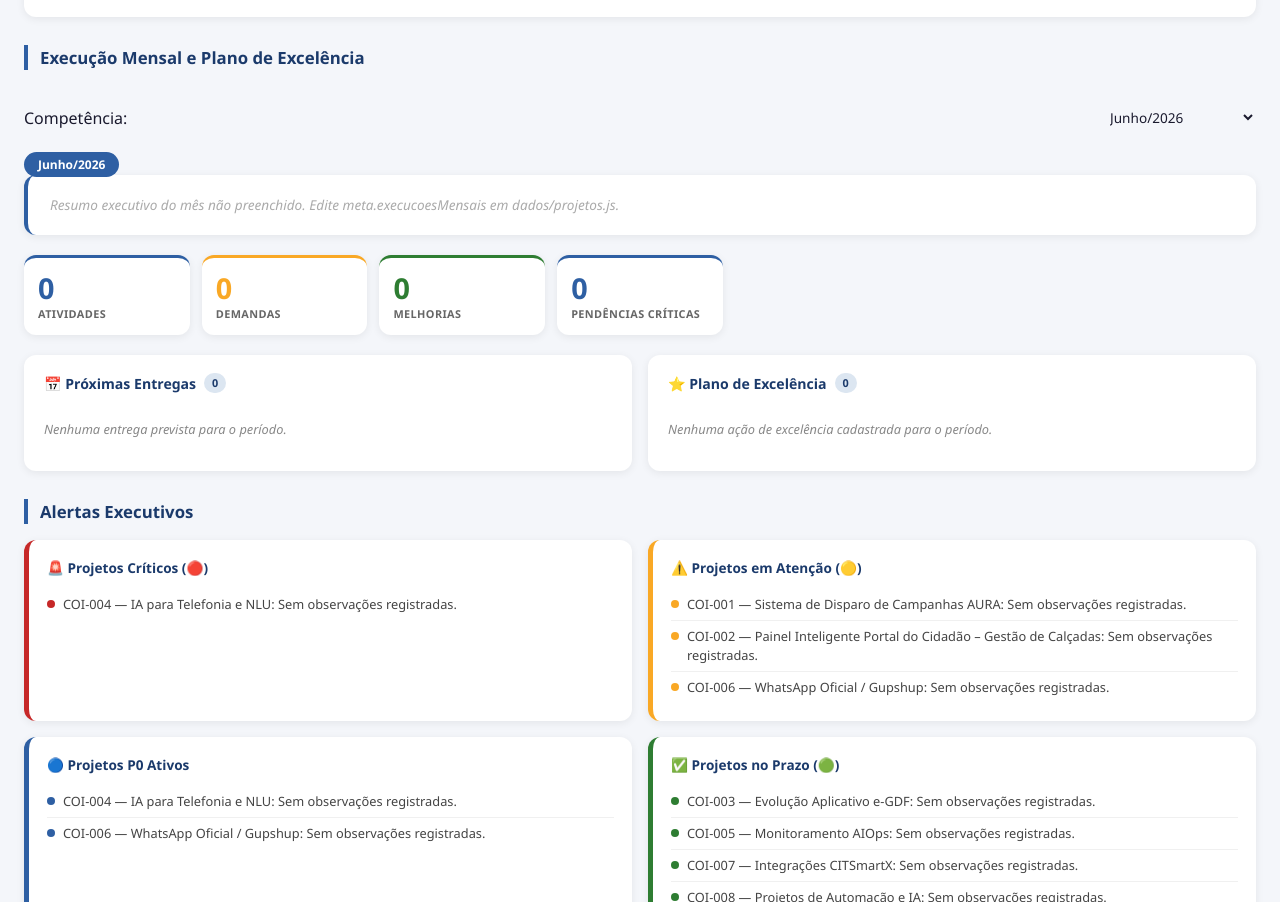
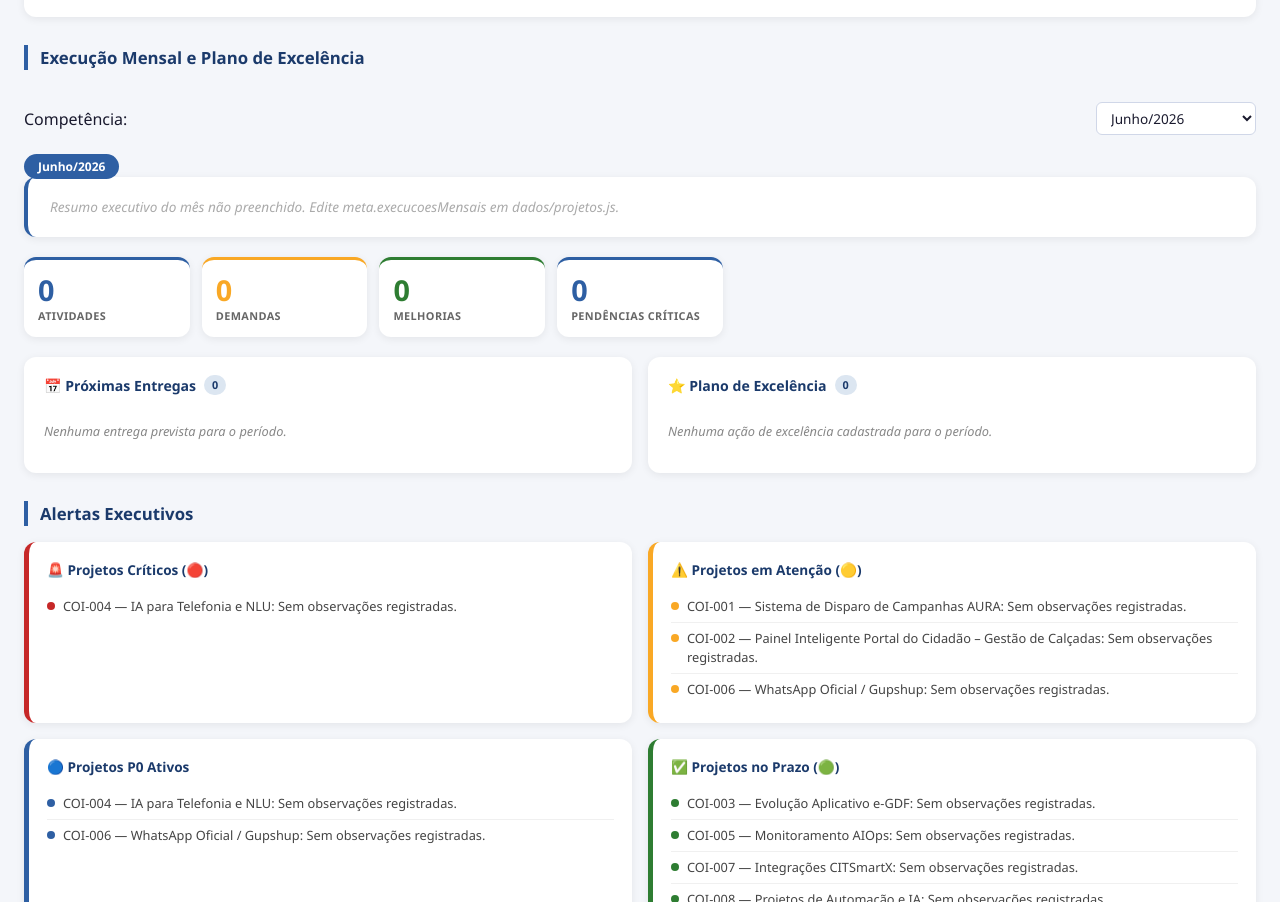
Before and after one commit to pinheiroanderson03-dev/painel-mestre-projetos-coi-v2, a plain HTML site: page index.html in a window 1280 px wide. Shown: the part 1889-2791 px from the top of the page. Drawn offline with Linux system fonts and the light colour scheme.

Commit message:
fase-5a-2: corrigir estilo do seletor de competencia

```diff
--- a/assets/style.css
+++ b/assets/style.css
@@ -330,6 +330,15 @@ tr:last-child td { border-bottom: none; }
 footer { text-align: center; font-size: .73rem; color: #888; padding: 20px; border-top: 1px solid #DDD; margin-top: 10px; }
 
 /* ─── EXECUÇÃO MENSAL E PLANO DE EXCELÊNCIA (Fase 4A) ─────────────── */
+/* Fase 4A.1 — seletor de competência (movido de index.html em Fase 5A.2) */
+.em-select {
+  font: inherit; font-size: .85rem;
+  padding: 5px 10px; border: 1px solid var(--borda);
+  border-radius: 6px; background: var(--branco);
+  color: var(--texto); cursor: pointer; min-width: 160px;
+}
+#em-controls { margin-bottom: 4px; }
+
 .em-section { margin-top: 32px; }
 
 .em-header {
--- a/index.html
+++ b/index.html
@@ -5,16 +5,6 @@
 <meta name="viewport" content="width=device-width, initial-scale=1.0">
 <title>COI — Dashboard Executivo</title>
 <link rel="stylesheet" href="assets/style.css">
-<style>
-/* Fase 4A.1 — seletor de competência (em-controls) */
-.em-select {
-  font: inherit; font-size: .85rem;
-  padding: 5px 10px; border: 1px solid var(--border);
-  border-radius: 6px; background: var(--bg-card);
-  color: var(--text-main); cursor: pointer; min-width: 160px;
-}
-#em-controls { margin-bottom: 4px; }
-</style>
 <!-- Chart.js: carrega local primeiro (offline); CDN apenas se arquivo local não encontrado -->
 <script src="assets/js/chart.umd.min.js"></script>
 <script>
```
